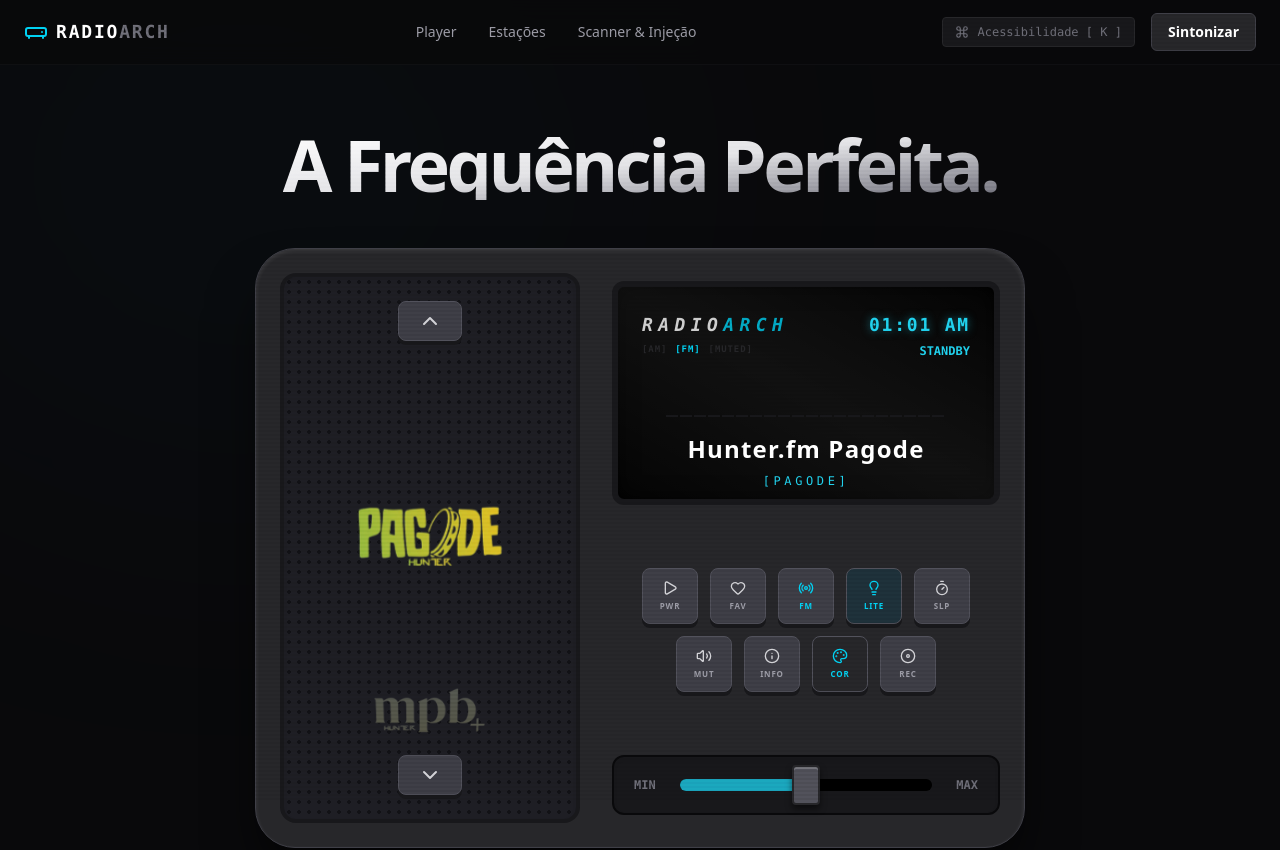
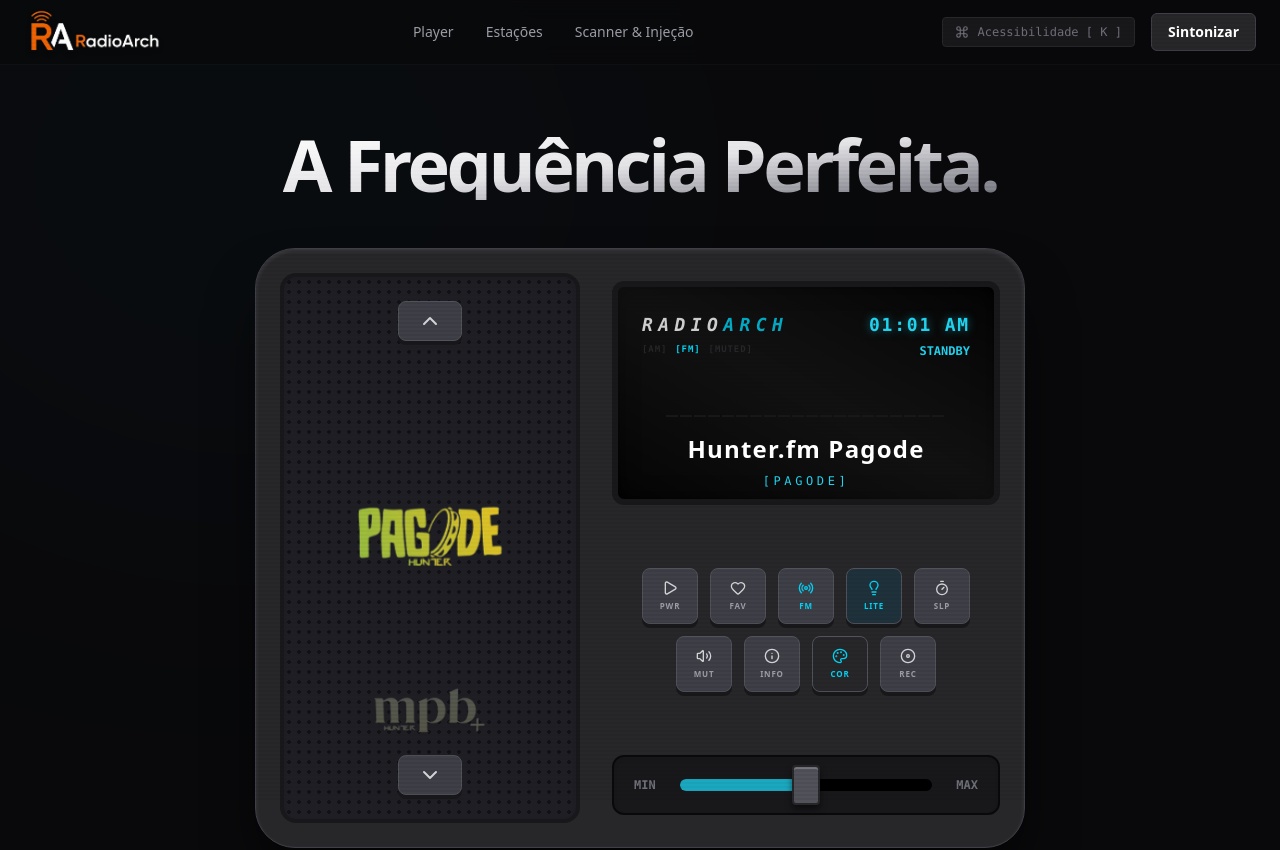
Before and after one commit to LuisPauloCN507/RadioArch, a Next.js app: page / in a window 1280 px wide. Shown: the top 850 px of the page. Built offline with nearby package versions, Linux system fonts and the light colour scheme.

Commit message:
algumas mudanças pt.2

```diff
--- a/src/app/page.js
+++ b/src/app/page.js
@@ -2,7 +2,7 @@
 
 import Player from '@/components/Player';
 import { radioList } from '@/data/radios';
-import { ChevronDown, ChevronUp, Code2, Command, Copy, Disc, Heart, Info, Lightbulb, MapPin, Palette, Play, PlusCircle, Radio, RadioReceiver, Search, Square, Terminal, Timer, Trash2, Upload, Download, Volume2, VolumeX, X } from 'lucide-react';
+import { ChevronDown, ChevronUp, Command, Copy, Disc, Download, Heart, Info, Lightbulb, MapPin, Palette, Play, PlusCircle, Radio, RadioReceiver, Search, Square, Terminal, Timer, Trash2, Upload, Volume2, VolumeX, X } from 'lucide-react';
 import Image from 'next/image';
 import { useCallback, useEffect, useRef, useState } from 'react';
 
@@ -501,12 +501,25 @@
 
       <nav className="fixed top-0 w-full z-50 bg-zinc-950/80 backdrop-blur-md border-b border-zinc-900/50">
         <div className="max-w-7xl mx-auto px-6 h-16 flex items-center justify-between">
-          <div className="flex items-center gap-2"><RadioReceiver className={activeTheme.text} size={24} /><span className="font-mono font-bold tracking-widest uppercase text-lg">RADIO<span className="text-zinc-500">ARCH</span></span></div>
+
+          {/* AQUI ENTRA A TUA NOVA LOGO DE IMAGEM */}
+          <div className="flex items-center gap-2 cursor-pointer hover:opacity-80 transition-opacity" onClick={() => { document.getElementById('app').scrollIntoView({ behavior: 'smooth' }); }}>
+            <Image
+              src="/logo.png"
+              alt="RadioArch"
+              width={140}
+              height={45}
+              className="object-contain drop-shadow-md"
+              unoptimized
+            />
+          </div>
+
           <div className="hidden md:flex gap-8 text-sm font-medium text-zinc-400">
             <a href="#app" className={`hover:${activeTheme.text} transition-colors`}>Player</a>
             <a href="#stations" className={`hover:${activeTheme.text} transition-colors`}>Estações</a>
             <a href="#inject" className={`hover:${activeTheme.text} transition-colors`}>Scanner & Injeção</a>
           </div>
+
           <div className="flex items-center gap-4">
              <button onClick={() => setShowCommandCenter(true)} className="hidden sm:flex items-center gap-2 text-xs font-mono text-zinc-500 hover:text-white transition-colors border border-zinc-800 px-3 py-1.5 rounded bg-zinc-900">
                <Command size={14}/> <span>Acessibilidade [ K ]</span>
@@ -520,7 +533,6 @@
         <div id="ambilight-glow" className={`absolute top-1/2 left-1/2 -translate-x-1/2 -translate-y-1/2 w-200 h-150 rounded-full pointer-events-none blur-[150px] transition-colors duration-1000 ${activeTheme.bg} opacity-20`} style={{ transition: 'background-color 1s ease, transform 0.1s ease-out, opacity 0.1s ease-out' }}></div>
         <FadeInSection>
           <div className="text-center mb-12 relative z-10">
-            {/* O TEXTO FOI ALTERADO AQUI */}
             <h1 className="text-5xl md:text-7xl font-black tracking-tighter text-transparent bg-clip-text bg-linear-to-br from-white via-zinc-200 to-zinc-500 mb-6">A Frequência Perfeita.</h1>
           </div>
         </FadeInSection>
```
Also changed, not shown: public/logo.png (added).
